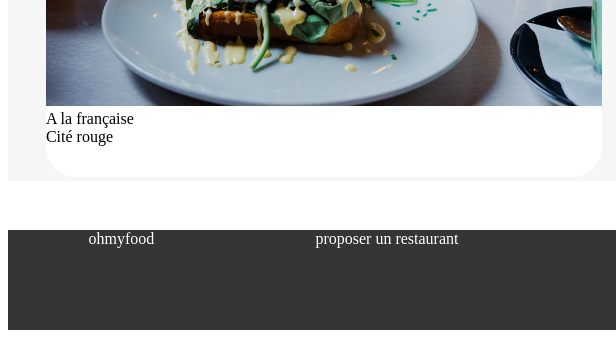
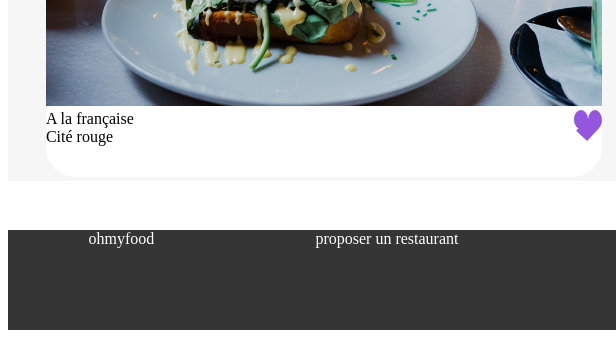
Before and after one commit to mysteriou13/oh_my_food, a plain HTML site: page index.html in a window 1280 px wide. Shown: the part 996-1334 px from the top of the page, 0-616 px from the left. Drawn offline with Linux system fonts and the light colour scheme.

Commit message:
ajout coeur a la française

```diff
--- a/index.html
+++ b/index.html
@@ -281,6 +281,11 @@ Ménilmontant
   <div class ="box_image">
 
     <img  class = "taille_image" src = "Maquettes Ohmyfood/images/restaurants/toa-heftiba-DQKerTsQwi0-unsplash.jpg">
+
+<div class = "d-flex justify_content_space_between">
+
+<div>
+
 <div>
 A la française
 </div>
@@ -288,6 +293,41 @@ A la française
 <div>
 Cité rouge
 </div>
+
+</div>
+
+
+<div class = "d-flex width_5pc" >
+
+<div  class = " full_width">
+
+<div class = "d-flex full_taille">
+
+<div class = "heart_left">
+
+</div>
+
+<div class = "heart_right">
+
+</div>
+
+</div>
+
+
+<div class = "carre" >
+
+</div>
+
+</div>
+
+
+</div>
+
+
+
+</div>
+
+
 
 </div>
 
```
